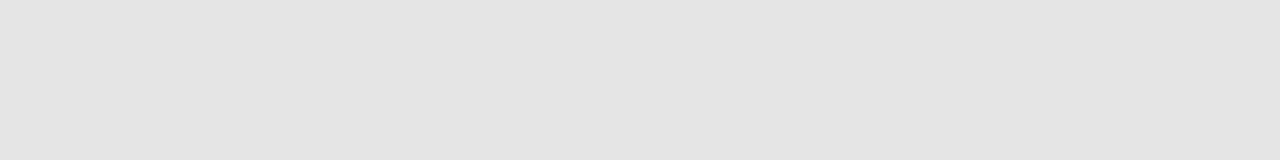
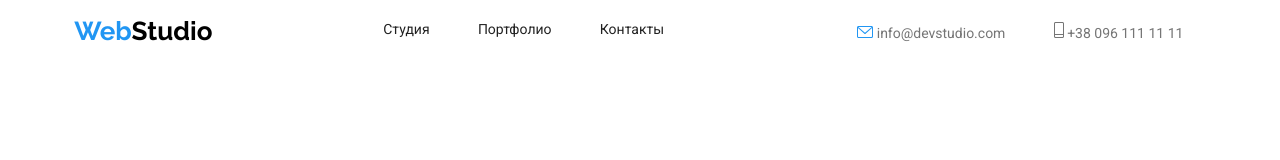
Before and after one commit to markachev01/Web-studio, a website: page src/index.html in a window 1280 px wide. Drawn offline with Linux system fonts and the light colour scheme.

Commit message:
added header

```diff
--- a/src/index.html
+++ b/src/index.html
@@ -20,7 +20,26 @@
 </head>
 
 <body>
-
+    <header class="header">
+        <nav class="navbar">
+            <h3 class="title-header"><span class="title-header title-color">Web</span>Studio</h3>
+            <ul class="lists">
+                <li class="list"><a href="#" class="list-link">Студия</a></li>
+                <li class="list"><a href="#" class="list-link">Портфолио</a></li>
+                <li class="list"><a href="#" class="list-link">Контакты</a></li>
+            </ul>
+            <ul class="lists lists-contact">
+                <li class="list list-contact"><a href="#" class="list-link__contact"><svg width="16" height="12" viewBox="0 0 16 12" fill="none" xmlns="http://www.w3.org/2000/svg">
+                    <path d="M14.5 0H1.50001C0.672854 0 0 0.672853 0 1.50001V10.5C0 11.3271 0.672854 12 1.50001 12H14.5C15.3271 12 16 11.3271 16 10.5V1.50001C16 0.672853 15.3271 0 14.5 0ZM14.5 0.999994C14.5679 0.999994 14.6325 1.01409 14.6916 1.0387L8 6.83838L1.30833 1.0387C1.36742 1.01412 1.43204 0.999994 1.49998 0.999994H14.5ZM14.5 11H1.50001C1.22414 11 0.999996 10.7759 0.999996 10.5V2.09521L7.67236 7.87792C7.76661 7.95944 7.8833 7.99999 8 7.99999C8.1167 7.99999 8.23339 7.95948 8.32764 7.87792L15 2.09521V10.5C15 10.7759 14.7759 11 14.5 11Z" fill="#2196F3"/>
+                    </svg>
+                    info@devstudio.com</a></li>
+                <li class="list list-contact"><a href="tel:+380961111111" class="list-link__contact"><svg width="10" height="16" viewBox="0 0 10 16" fill="none" xmlns="http://www.w3.org/2000/svg">
+                    <path d="M8.5 0H1.5C0.672848 0 0 0.672848 0 1.5V14.5C0 15.3272 0.672848 16 1.5 16H8.5C9.32715 16 10 15.3272 10 14.5V1.5C10 0.672848 9.32715 0 8.5 0ZM1.5 1H8.5C8.77588 1 9 1.22412 9 1.5V12H1V1.5C1 1.22412 1.22412 1 1.5 1ZM8.5 15H1.5C1.22412 15 1 14.7759 1 14.5V13H9V14.5C9 14.7759 8.77588 15 8.5 15Z" fill="#757575"/>
+                    </svg>
+                    +38 096 111 11 11</a></li>
+            </ul>
+        </nav>
+    </header>
 </body>
 
 </html>
--- a/src/styles/_default.scss
+++ b/src/styles/_default.scss
@@ -2,8 +2,6 @@ html,
 body {
     font-family: $fontfamily-main;
     font-size: $font-14;
-
-    background-color: $background-color;
 }
 
 .container {
--- a/src/styles/_header.scss
+++ b/src/styles/_header.scss
@@ -0,0 +1,47 @@
+.navbar {
+    display: flex;
+    justify-content: space-around;
+}
+
+.title-header {
+    font-family: $fontfamily;
+    font-weight: $font-w-700;
+    font-size: $font-26;
+
+    margin-top: 1.3rem;
+}
+
+.title-color {
+    color: $primary-color;
+}
+
+.list {
+    display: inline-block;
+    padding: 1.6rem;
+
+    list-style: none;
+
+    &:hover {
+        text-decoration: underline 3px;
+
+        color: $primary-color;
+    }
+
+    &-link {
+        text-decoration: none;
+        color: $black;
+
+        &:hover {
+            color: $primary-color;
+        }
+    }
+
+    &-link__contact {
+        text-decoration: none;
+        color: $gray-dark;
+
+        &:hover {
+            color: $primary-color;
+        }
+    }
+}
--- a/src/styles/_variables.scss
+++ b/src/styles/_variables.scss
@@ -1,7 +1,6 @@
 // COLOR
 $primary-color: #2196F3;
 $secondary-color: #2F303A;
-$background-color: #E5E5E5;
 $gray: #F5F4FA;
 $gray-dark: #757575;
 $black: #212121;
```
Also changed, not shown: src/img/icons/mail.png (added), src/img/icons/phone1.png (added), src/styles/main.css, 1 other file.
